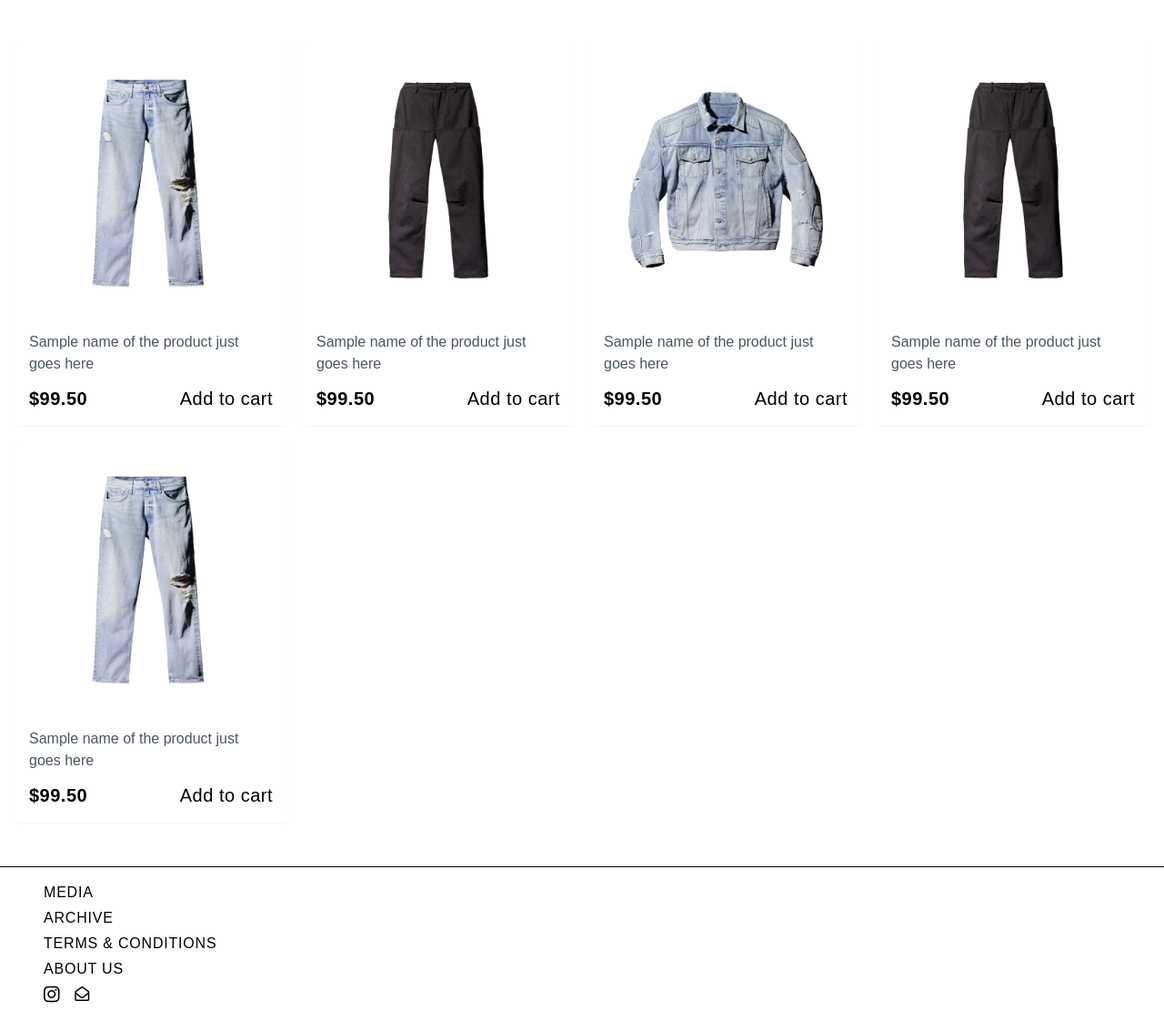
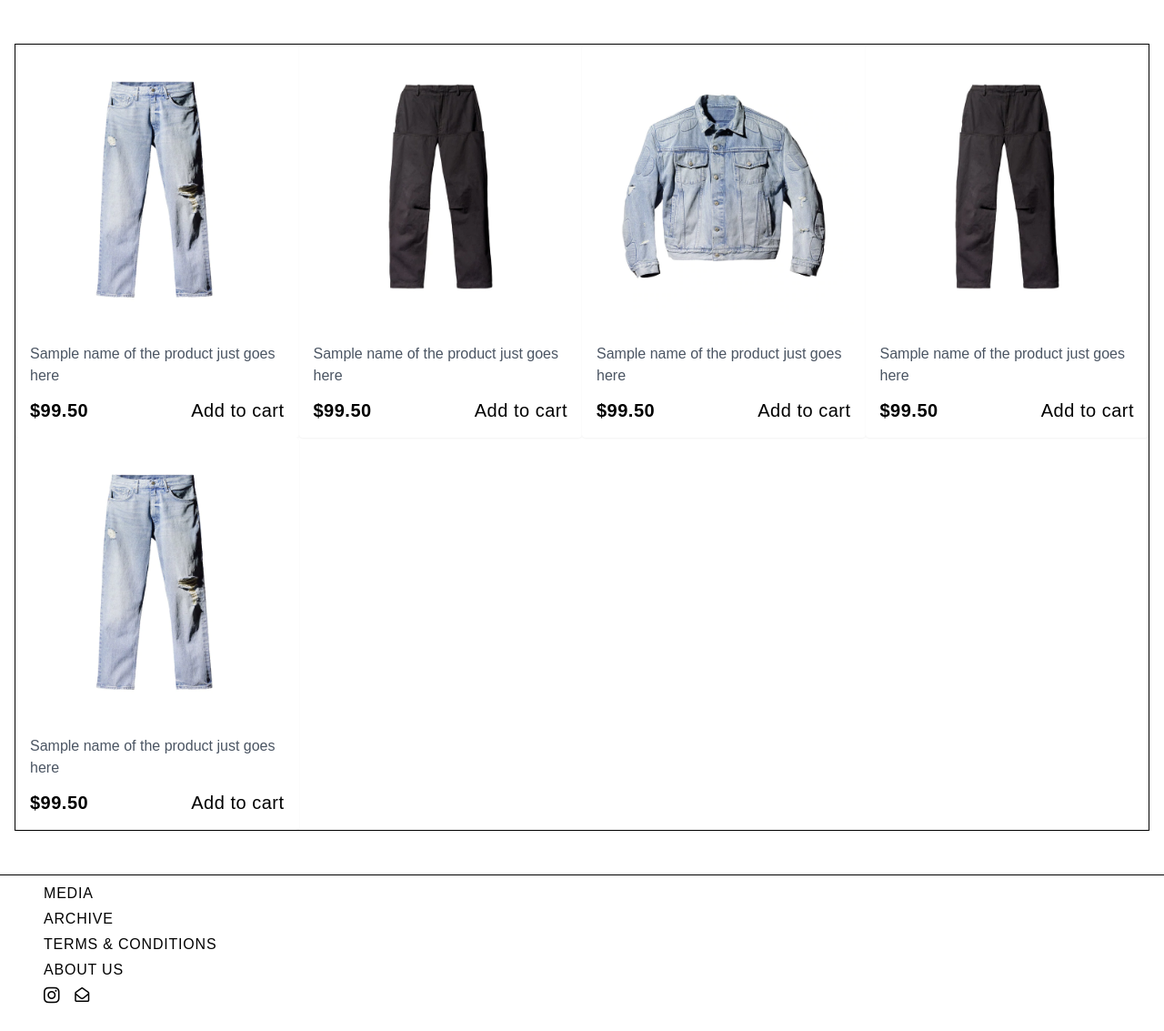
Before and after one commit to mmnldm/dnmgd, a PHP site: page / in a window 1280 px wide. Shown: the part 53-1186 px from the top of the page at 91% size. After the commit the page ends 1156 px from the top, so only its background shows below. Run offline with PHP 8.4, Linux system fonts and the light colour scheme; some libraries are stand-ins or nearby versions; some web fonts are replaced.

Commit message:
formatted code

```diff
--- a/css/style.css
+++ b/css/style.css
@@ -566,10 +566,6 @@ video {
   margin-top: 0.5rem;
 }
 
-.mr-7 {
-  margin-right: 1.75rem;
-}
-
 .block {
   display: block;
 }
@@ -610,20 +606,10 @@ video {
   justify-content: space-between;
 }
 
-.gap-4 {
-  gap: 1rem;
-}
-
 .space-y-1 > :not([hidden]) ~ :not([hidden]) {
   --tw-space-y-reverse: 0;
   margin-top: calc(0.25rem * calc(1 - var(--tw-space-y-reverse)));
   margin-bottom: calc(0.25rem * var(--tw-space-y-reverse));
-}
-
-.space-x-0 > :not([hidden]) ~ :not([hidden]) {
-  --tw-space-x-reverse: 0;
-  margin-right: calc(0px * var(--tw-space-x-reverse));
-  margin-left: calc(0px * calc(1 - var(--tw-space-x-reverse)));
 }
 
 .space-x-4 > :not([hidden]) ~ :not([hidden]) {
@@ -638,6 +624,10 @@ video {
 
 .rounded-md {
   border-radius: 0.375rem;
+}
+
+.border {
+  border-width: 1px;
 }
 
 .border-b {
@@ -683,16 +673,6 @@ video {
 .px-4 {
   padding-left: 1rem;
   padding-right: 1rem;
-}
-
-.py-4 {
-  padding-top: 1rem;
-  padding-bottom: 1rem;
-}
-
-.py-2 {
-  padding-top: 0.5rem;
-  padding-bottom: 0.5rem;
 }
 
 .text-center {
--- a/index.html
+++ b/index.html
@@ -29,9 +29,9 @@
 <section class="py-12">
 <div class="container max-w-screen-xl mx-auto px-4">
 <div
-        class="grid grid-cols-1 sm:grid-cols-2 md:grid-cols-3 lg:grid-cols-4 gap-4 "
+    class="grid grid-cols-1 sm:grid-cols-2 md:grid-cols-3 lg:grid-cols-4 border border-black "
 >
-        <div>
+    <div class="border-line ">
     <!--PRODUCT CARD -->
     <article class="shadow-sm rounded bg-white ">
         <a href="#" class="block relative p-1">
@@ -63,7 +63,8 @@
     </article>
     <!--  PRODUCT CARD //END -->
     </div>
-        <div>
+
+    <div class="border-line ">
     <!--PRODUCT CARD -->
     <article class="shadow-sm rounded bg-white">
         <a href="#" class="block relative p-1">
@@ -96,7 +97,7 @@
     <!--  PRODUCT CARD //END -->
     </div>
 
-        <div>
+    <div class="border-line ">
     <!--PRODUCT CARD -->
     <article class="shadow-sm rounded bg-white">
         <a href="#" class="block relative p-1">
@@ -129,7 +130,7 @@
     <!--  PRODUCT CARD //END -->
     </div>
 
-        <div>
+    <div class="border-line ">
     <!--PRODUCT CARD -->
     <article class="shadow-sm rounded bg-white">
         <a href="#" class="block relative p-1">
@@ -162,7 +163,7 @@
     <!--  PRODUCT CARD //END -->
     </div>
 
-        <div>
+    <div class="border-line ">
     <!--PRODUCT CARD -->
     <article class="shadow-sm  rounded bg-white">
         <a href="#" class="block relative p-1">
@@ -200,7 +201,7 @@
 
 <footer>
 <!--FOOTER SECTION BEGINS HERE-->
-    <section class="py-2 lg:px-8 border-t border-black">
+<section class="py- lg:px-8 border-t border-black">
     <div class="container max-w-screen-xl mx-auto px-4">
         <div class="flex flex-wrap">
             <aside class=" w-full md:w-1/3 lg:w-1/4 mb-5 tracking-wider">
--- /dev/null
+++ b/script.js
@@ -0,0 +1,3 @@
+const borderLine = document.getElementById('border-line');
+
+borderLine.style.border
```
Also changed, not shown: input.css (line endings or trailing spaces). Lines whose indentation alone changed are shown as unchanged.
